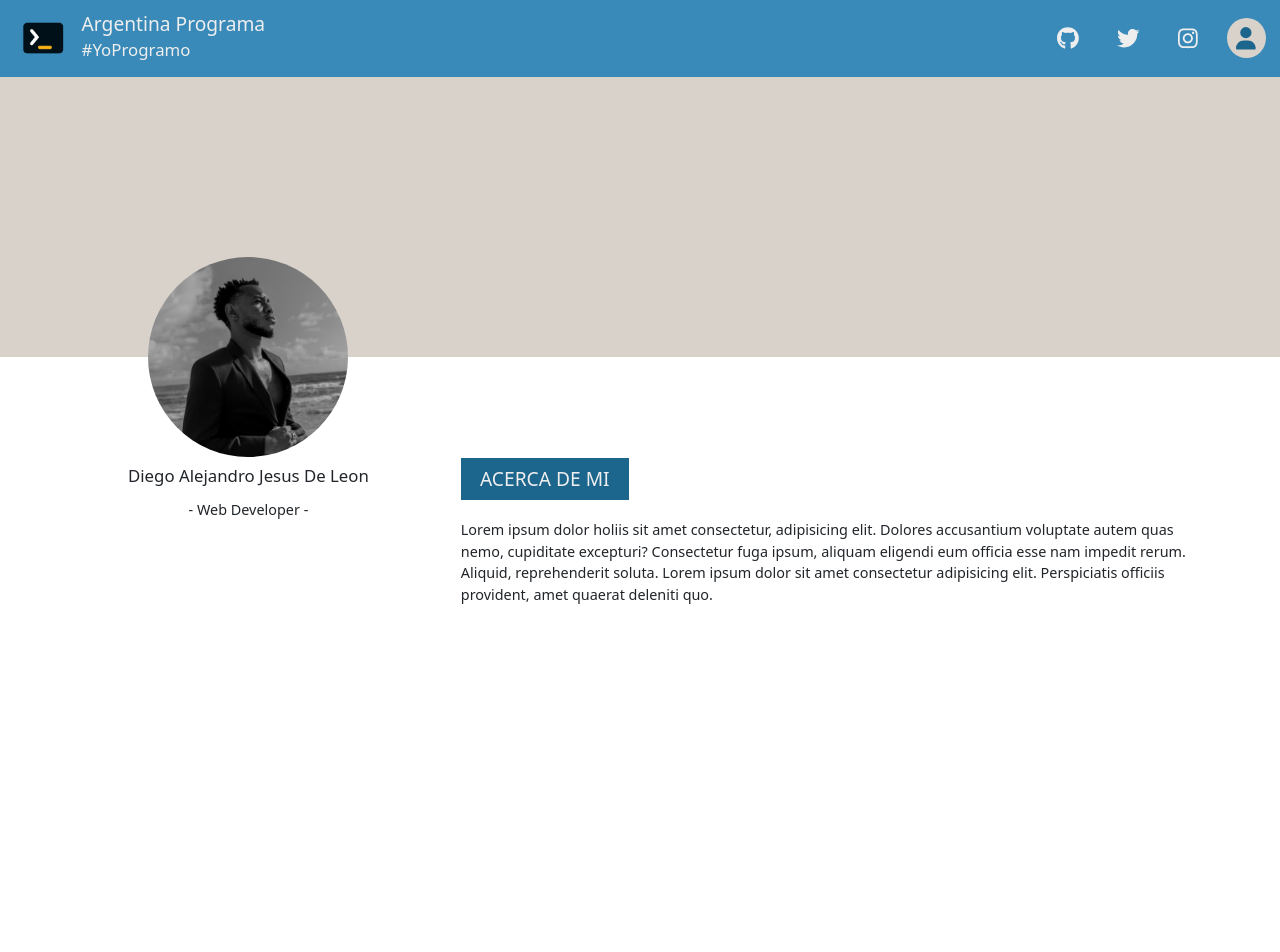
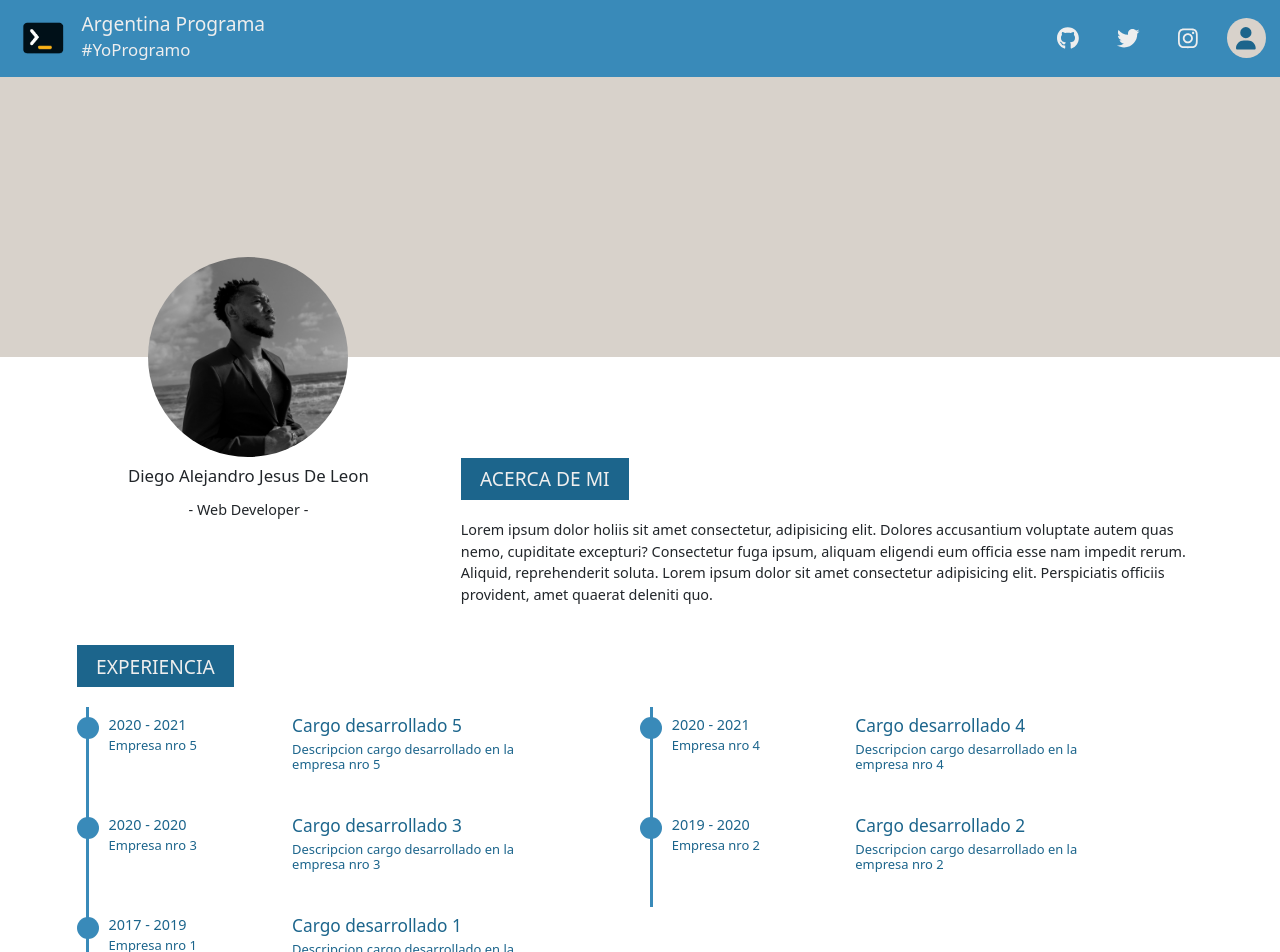
Before and after one commit to DiegolPl/AP-Frontend, an Angular app: page / in a window 1280 px wide. Shown: the top 952 px of the page. Before the commit the page ends 800 px from the top, so only its background shows below. Built offline with nearby package versions, Linux system fonts and the light colour scheme.

Commit message:
Agrego componente experiencia de parte publica

```diff
--- a/src/app/app.component.html
+++ b/src/app/app.component.html
@@ -2,3 +2,4 @@
 <app-login-modal></app-login-modal>
 <app-banner></app-banner>
 <app-perfil></app-perfil>
+<app-experiencias></app-experiencias>
--- a/src/app/app.module.ts
+++ b/src/app/app.module.ts
@@ -9,6 +9,7 @@ import { BannerComponent } from './componentes/parte-publica/banner/banner.compo
 import { LoginModalComponent } from './componentes/parte-publica/login-modal/login-modal.component';
 import { PerfilComponent } from './componentes/parte-publica/perfil/perfil.component';
 import { HttpClientModule } from '@angular/common/http';
+import { ExperienciasComponent } from './componentes/parte-publica/experiencias/experiencias.component';
 
 @NgModule({
   declarations: [
@@ -16,7 +17,8 @@ import { HttpClientModule } from '@angular/common/http';
     HeaderComponent,
     BannerComponent,
     LoginModalComponent,
-    PerfilComponent
+    PerfilComponent,
+    ExperienciasComponent
   ],
   imports: [
     BrowserModule,
--- /dev/null
+++ b/src/app/componentes/parte-publica/experiencias/experiencias.component.html
@@ -0,0 +1,37 @@
+<section class="experiencia section-style">
+    <h2 class="title-section">experiencia</h2>
+    <section class="container-seccion" id="container-experiencia">
+        <div class="box-seccion" *ngFor="let experiencia of miPorfolio.experiencias">
+            <div class="box-lado-izq">
+                <h3>{{experiencia.fecha}}</h3>
+                <h4>{{experiencia.nombre}}</h4>
+            </div>
+            <div class="box-lado-dcho">
+                <h3>{{experiencia.cargo}}</h3>
+                <h4>{{experiencia["descripcion-cargo"]}}</h4>
+            </div>
+        </div>
+        <!-- <div class="container-experiencia-lado-izquierdo">
+        </div>
+        <div class="container-experiencia-lado-derecho">
+            <div class="box-seccion" *ngFor="let experiencia of arr2">
+                <div class="box-edit">
+                    <span class="material-icons material-icons-outlined btn-edit btn-edit-experiencia">
+                        edit
+                    </span>
+                    <span class="material-icons material-icons-outlined btn-delete btn-delete-experiencia">
+                        cancel
+                    </span>
+                </div>
+                <div class="box-lado-izq">
+                    <h3>{{experiencia.fecha}}</h3>
+                    <h4>{{experiencia.nombre}}</h4>
+                </div>
+                <div class="box-lado-dcho">
+                    <h3>{{experiencia.cargo}}</h3>
+                    <h4>{{experiencia["descripcion-cargo"]}}</h4>
+                </div>
+            </div>
+        </div> -->
+    </section>
+</section>
--- /dev/null
+++ b/src/app/componentes/parte-publica/experiencias/experiencias.component.ts
@@ -0,0 +1,24 @@
+import { Component, OnInit } from '@angular/core';
+import { faTimes } from '@fortawesome/free-solid-svg-icons';
+import { DataTemporalService } from 'src/app/service/parte-publica/data-temporal.service';
+
+@Component({
+  selector: 'app-experiencias',
+  templateUrl: './experiencias.component.html',
+  styleUrls: ['./experiencias.component.css']
+})
+export class ExperienciasComponent implements OnInit {
+
+  miPorfolio:any = [];
+  faTimes = faTimes;
+  experienciasOrdenadas:any = [];
+
+  constructor(private dataTemporalService:DataTemporalService) { }
+
+  ngOnInit(): void {
+    this.dataTemporalService.getData().subscribe(data => {
+      this.miPorfolio = data;
+    })
+  }
+
+}
```
Also changed, not shown: src/app/componentes/parte-publica/experiencias/experiencias.component.css (added).
